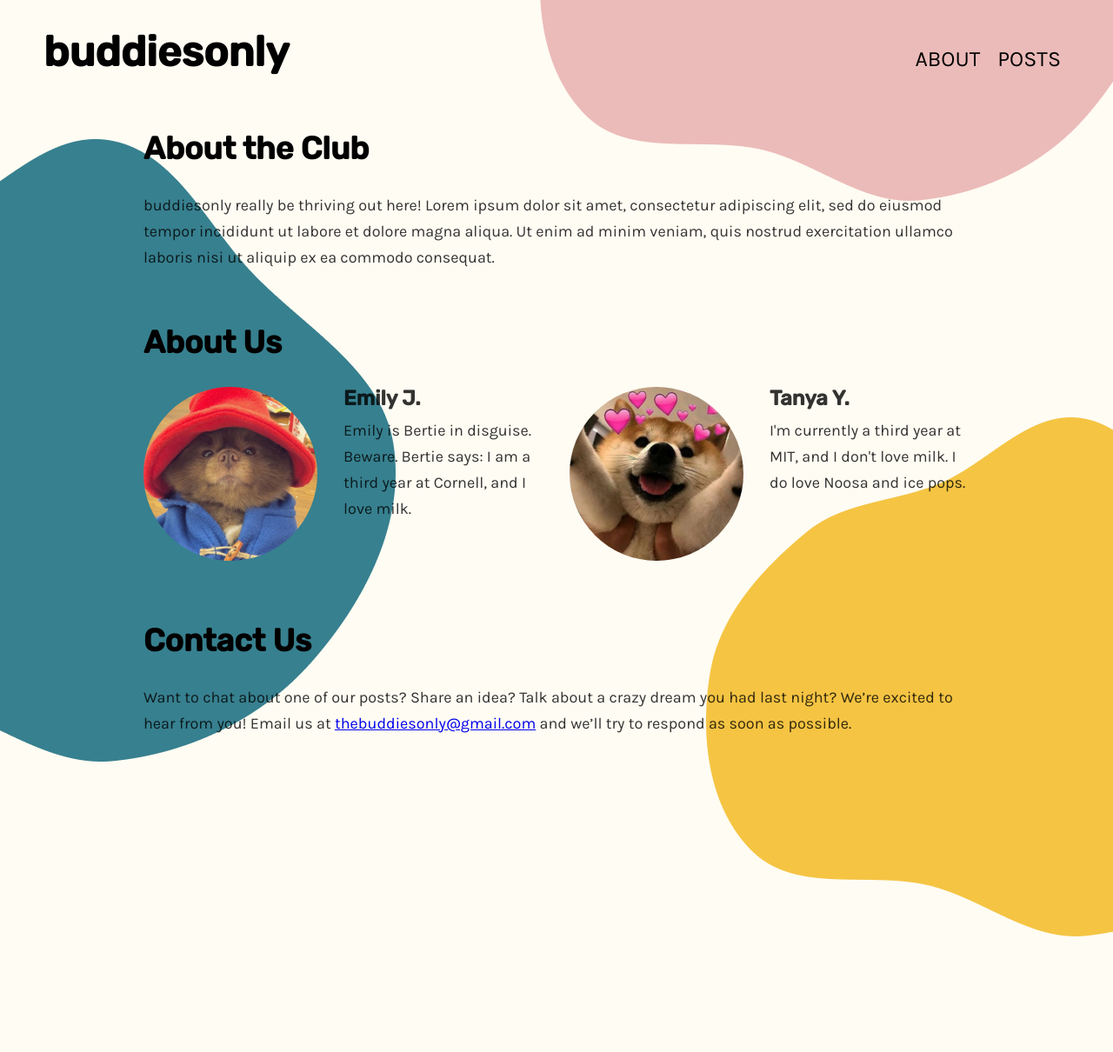
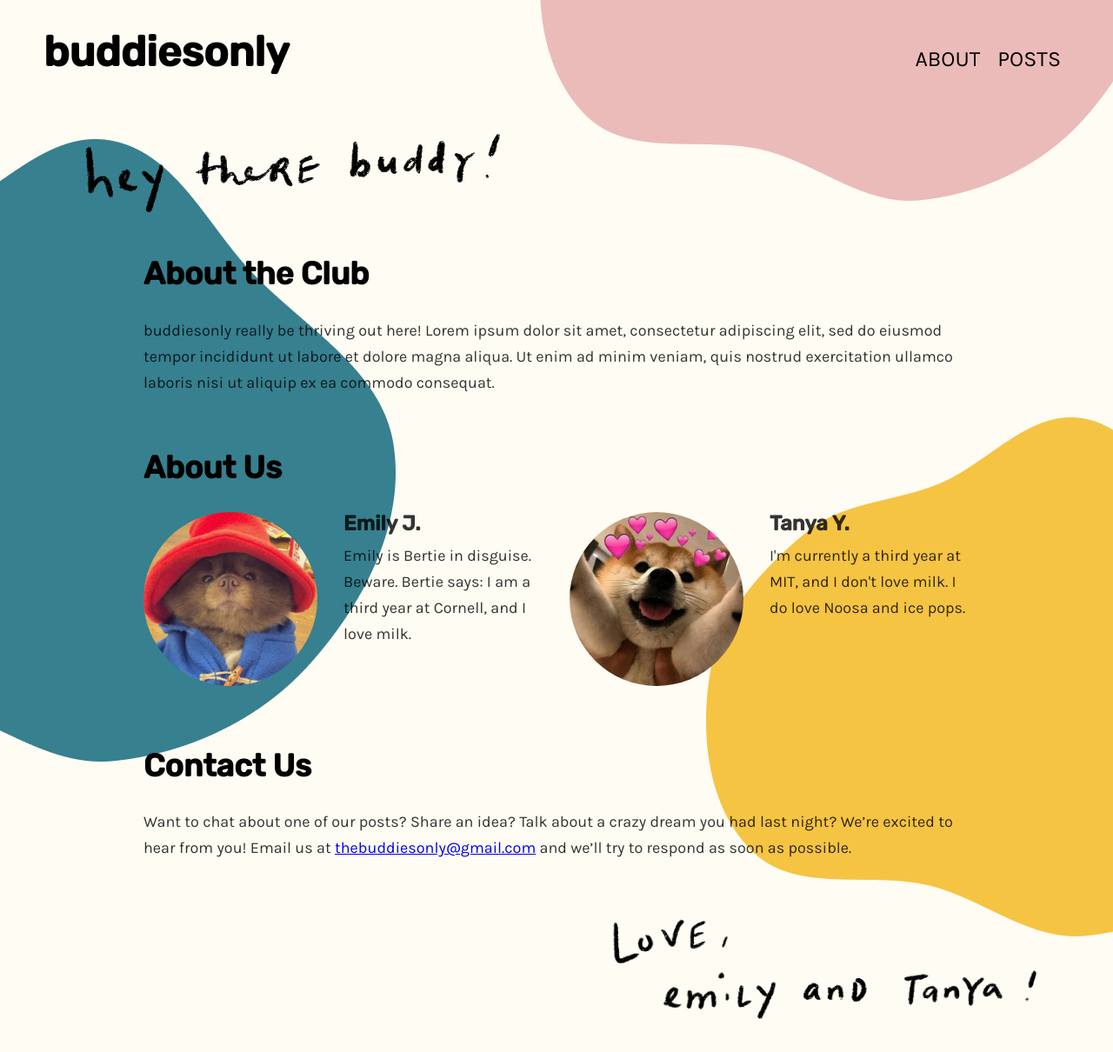
Before and after one commit to itstabya/buddies-only, a Gatsby site: page /about in a window 1280 px wide. Shown: the whole page at 87% size. Before the commit the page ends 1077 px from the top, so only its background shows below. Built offline with nearby package versions, Linux system fonts and the light colour scheme; Gatsby itself is replaced by a stand-in of ours.

Commit message:
adding scribbles and organizing gridding

```diff
--- a/src/pages/about.js
+++ b/src/pages/about.js
@@ -7,6 +7,9 @@ import blue from "../images/blue.png"
 import yellow from "../images/yellow.png"
 import stockemily from "../images/stockemily.png"
 import stocktanya from "../images/stocktanya.png"
+import hey from "../images/hey.png"
+import bye from "../images/bye.png"
+
 import aboutStyles from "./about.module.css"
 
 export default function About() {
@@ -16,6 +19,7 @@ export default function About() {
       <img src={pink} id="pink" alt="" />
       <img src={yellow} id="yellow" alt="" />
       <img src={blue} id="blue" alt="" />
+      <img src={hey} id={aboutStyles.hey} />
       <Container>
         <div className={aboutStyles.blurb}>
           <h2>About the Club</h2>
@@ -73,6 +77,7 @@ export default function About() {
           </p>
         </div>
       </Container>
+      <img src={bye} style={{ width: 500, float: "right", marginRight: 80 }} />
     </Header>
   )
 }
--- a/src/pages/about.module.css
+++ b/src/pages/about.module.css
@@ -31,3 +31,8 @@
   float: right;
   width: 50%;
 }
+
+#hey {
+  width: 500px;
+  margin-left: 80px;
+}
```
Also changed, not shown: src/images/bye.png (added), src/images/hey.png (added).
